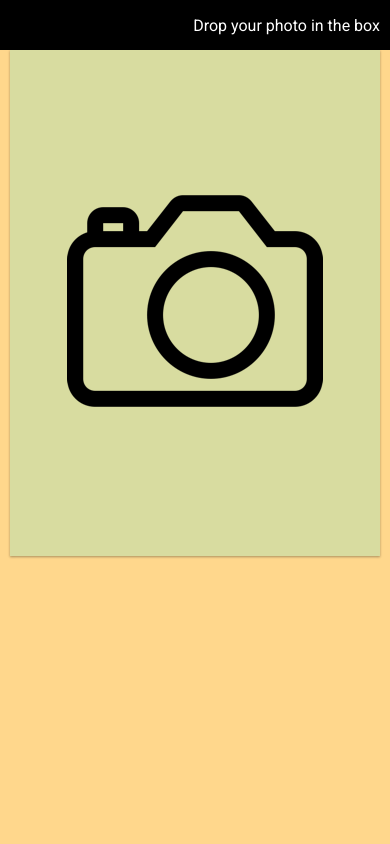
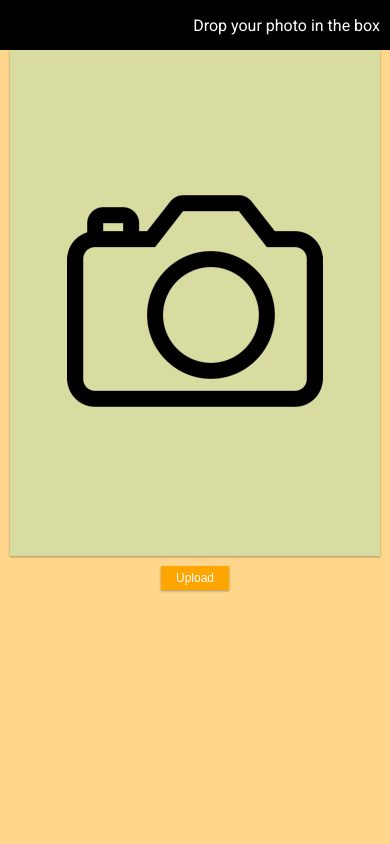
Before and after one commit to axbg/yuz, a Django app: page / in a window 390 px wide. Run offline with Django 3.2, Linux system fonts and the light colour scheme.

Commit message:
Added upload button for smaller resolutions

```diff
--- a/yuz/app/static/css/index.css
+++ b/yuz/app/static/css/index.css
@@ -69,6 +69,7 @@ section img {
     display: inline-block;
     font-size: 12px;
     cursor: pointer;
+    margin: 5px;
 }
 
 .btn:hover {
@@ -77,7 +78,16 @@ section img {
 
 .download-all-btn {
     display: none;
-    margin: 5px;
+}
+
+.upload-btn {
+    margin: 0 auto 10px;
+    display: none;
+    box-shadow: 0 1px 3px rgba(0, 0, 0, 0.12), 0 1px 2px rgba(0, 0, 0, 0.24);
+}
+
+.hidden-upload {
+    display: none;
 }
 
 .page-container {
@@ -157,4 +167,8 @@ section img {
     section {
         width: 95%;
     }
+
+    #upload-btn {
+        display: block;
+    }
 }
--- a/yuz/app/static/js/index.js
+++ b/yuz/app/static/js/index.js
@@ -3,7 +3,10 @@ const dropMessage = document.getElementsByClassName("drop-message")[0];
 const form = document.getElementById("image-form");
 
 function dragOver(event) {
-    event.preventDefault();
+    if (event) {
+        event.preventDefault();
+    }
+
     if (!dropZone.classList.contains("on-drag")) {
         dropZone.classList.add("on-drag");
         dropMessage.textContent = "Yes, yes, there";
@@ -17,10 +20,18 @@ function dragLeave(event) {
 }
 
 function drop(event) {
-    event.preventDefault();
+    let files;
+
+    if (event.dataTransfer) {
+        event.preventDefault();
+        files = event.dataTransfer.files;
+    } else {
+        files = event;
+        dragOver();
+    }
+
     dropMessage.textContent = "Processing your image";
     dropZone.background = "transparent";
-    const files = event.dataTransfer.files;
 
     toggleDynamicBackground(files.length);
 
@@ -44,6 +55,14 @@ function drop(event) {
                 });
             }
         });
+}
+
+function triggerClickUpload() {
+    document.getElementById("hidden-upload").click();
+}
+
+function clickUpload(event) {
+    drop(event.target.files);
 }
 
 function disableDrop(event) {
--- a/yuz/app/templates/index.html
+++ b/yuz/app/templates/index.html
@@ -21,6 +21,8 @@
     <section class="drop-zone-background drop-zone" ondrop="drop(event)" ondragover="dragOver(event)"
              ondragleave="dragLeave(event)">
     </section>
+    <button id="upload-btn" class="btn upload-btn" onclick="triggerClickUpload()">Upload</button>
+    <input type="file" id="hidden-upload" class="hidden-upload" onchange="clickUpload(event)"/>
 </div>
 <script src="{% static "js/index.js" %}"></script>
 </body>
```
Also changed, not shown: 1 other file.
